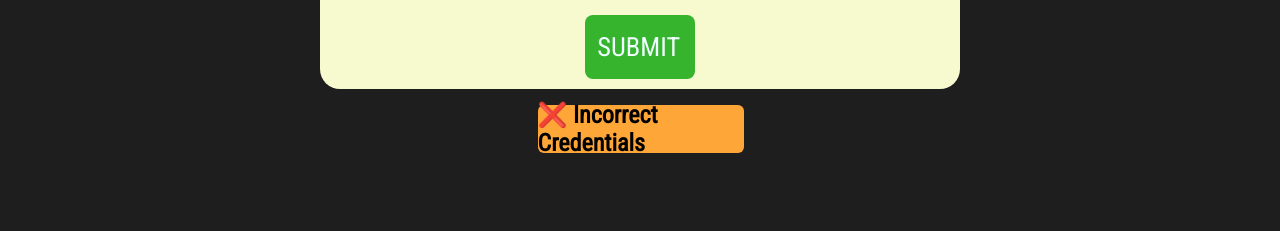
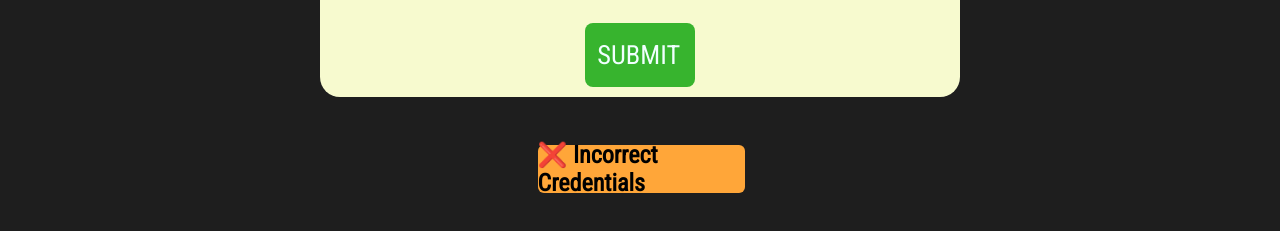
Before and after one commit to sumansekharsahoo/OOPs-Project-Components-, a plain HTML site: page index.html in a window 1280 px wide. Both pictures are taken after typing "5", "Sample", "Sample123" into the empty fields and a click on the button "SUBMIT". Shown: the part 559-790 px from the top of the page. Drawn offline with nearby package versions, Linux system fonts and the light colour scheme.

Commit message:
Update wallet.css

```diff
--- a/wallet.css
+++ b/wallet.css
@@ -21,6 +21,7 @@ body {
     width: 100vw;
     height: 10vh;
     background-color: rgb(255, 225, 0);
+    margin-bottom: 7vh;
 }
 
 ion-icon {
@@ -235,9 +236,9 @@ input[type=password]::placeholder {
 .incpass{
     background-color: rgb(255, 166, 57);
     height: 6vh;
-    width: 16.1vw;
+    width: 16.2vw;
     margin-left:42vw;
-    margin-top: 2vh;
+    margin-top: 6vh;
     display: flex;
     align-items: center;
     justify-content: center;
```
